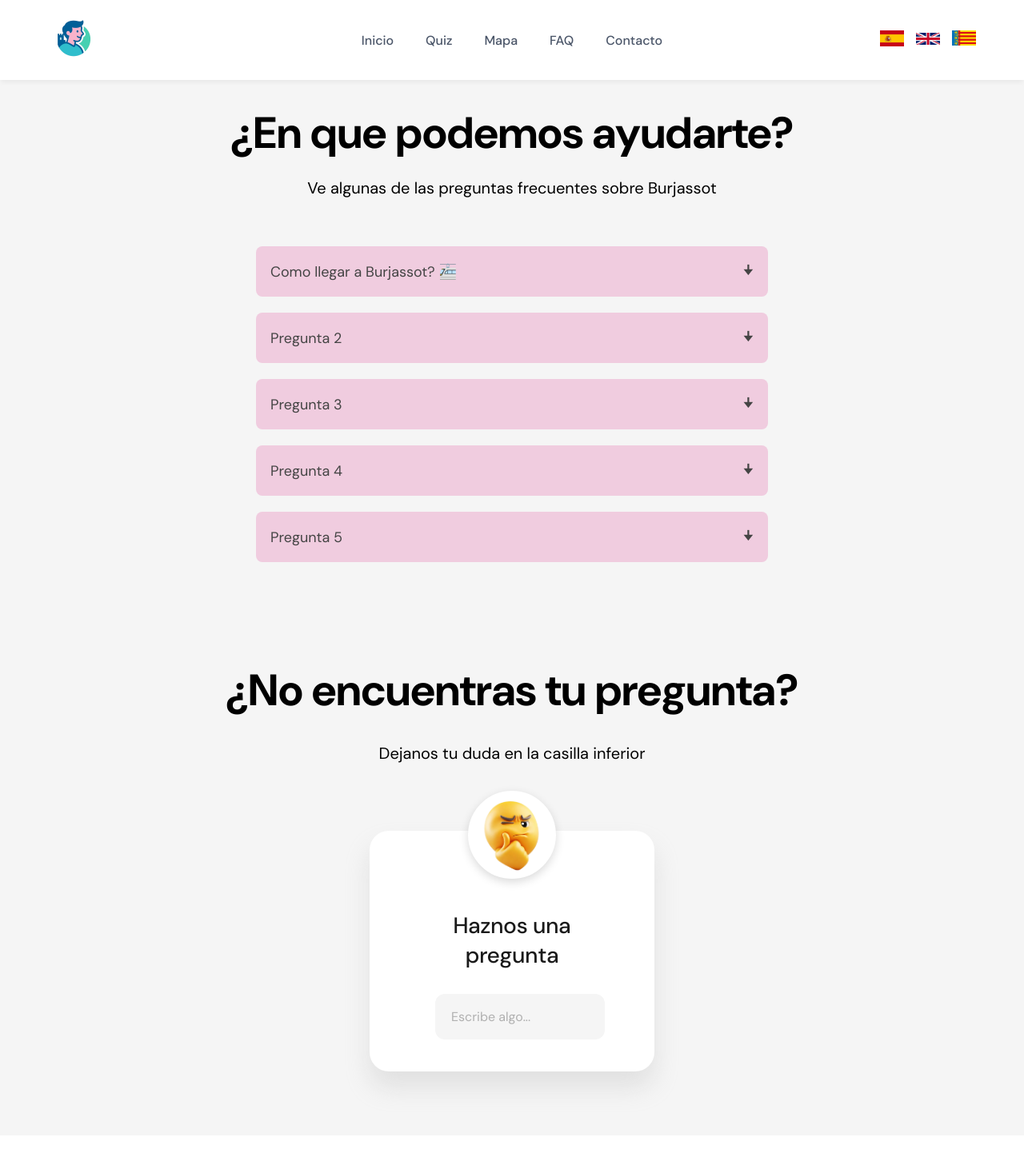
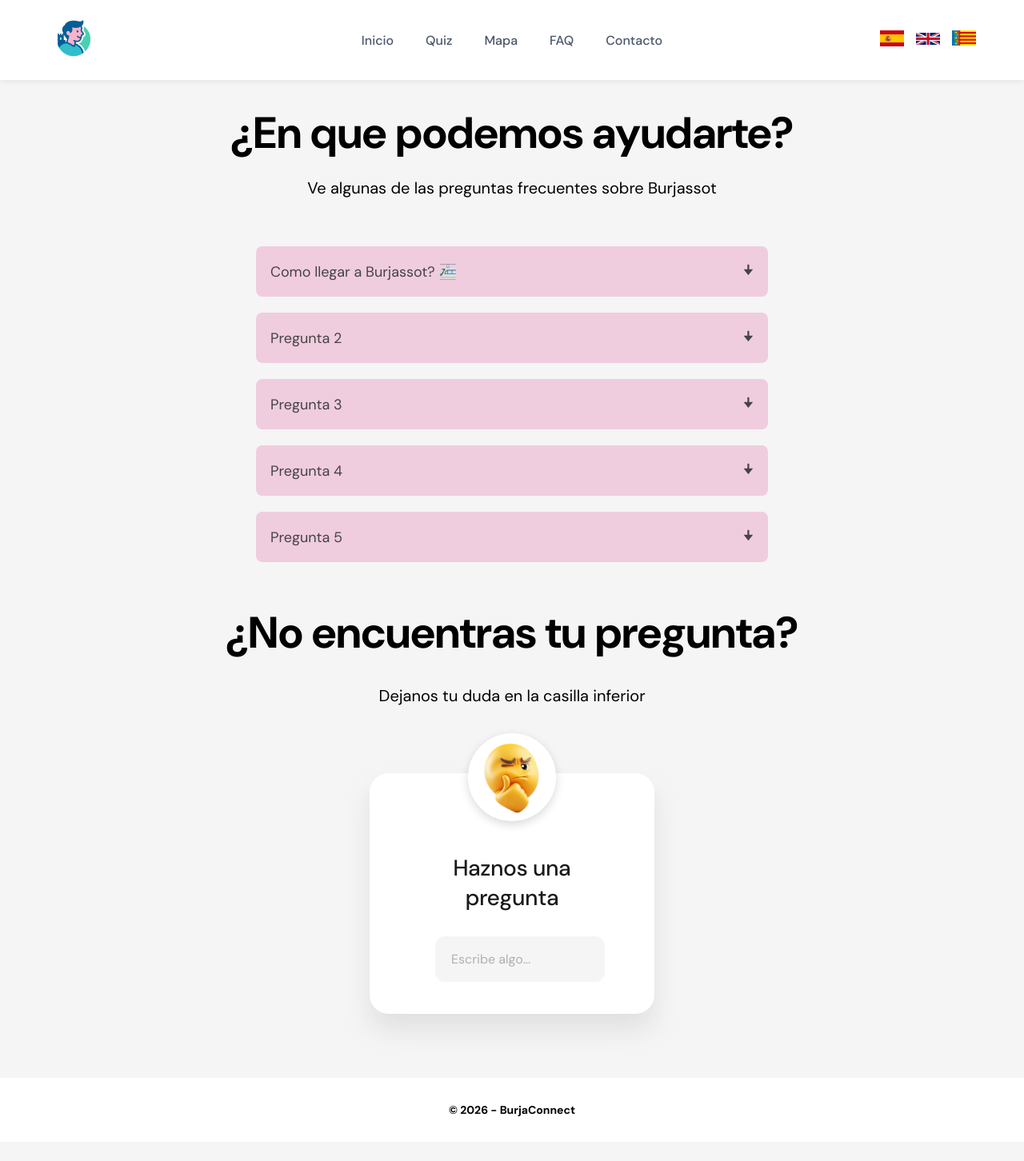
Before and after one commit to benjvm/BurjaConnect, a React (Vite) app: page /PreguntasFrecuentes in a window 1280 px wide. Shown: the top 1452 px of the page at 80% size. After the commit the page ends 1428 px from the top, so only its background shows below. Built offline with nearby package versions, Linux system fonts and the light colour scheme; a web font is replaced by a local one.

Commit message:
Estilo de preguntas corregido

```diff
--- a/src/assets/styles/style_Preguntas/preguntasF.css
+++ b/src/assets/styles/style_Preguntas/preguntasF.css
@@ -78,7 +78,7 @@
 
 .preguntasBody{
   min-height: 45vh;
-  padding-bottom: 5vh;
+  padding-bottom: 2vh;
   margin-top: 15vh;
   background-color: #f5f5f5;
 }
@@ -217,7 +217,7 @@
   justify-content: center;
   align-items: center;
   min-height: 55vh;
-  padding-top: 8vh;
+  padding-top: 2vh;
   padding-bottom: 10vh;
 }
 
```
